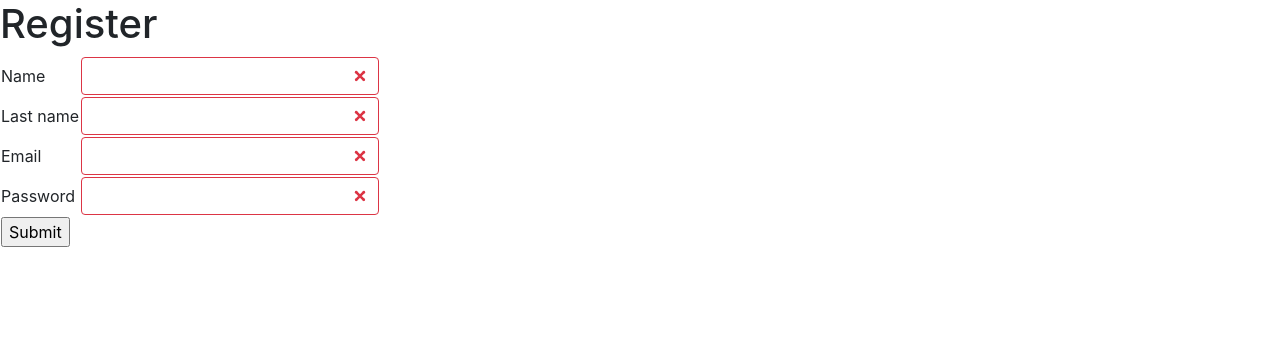
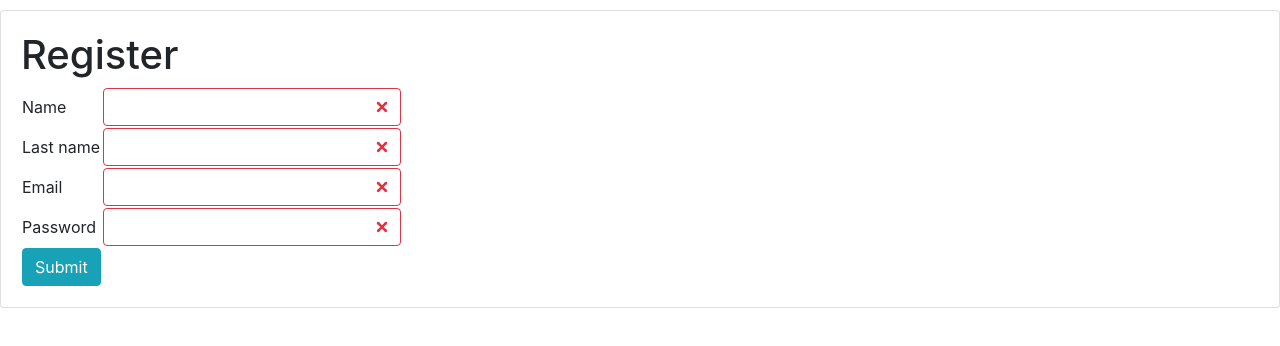
Before and after one commit to timko7/BSEP_front, an Angular app in the folder APM/: page /registracija in a window 1280 px wide. Shown: the top 346 px of the page. Built offline with nearby package versions, Linux system fonts and the light colour scheme.

Commit message:
Card layout za reg. i login

```diff
--- a/APM/src/app/login/login.html
+++ b/APM/src/app/login/login.html
@@ -1,5 +1,5 @@
-<html>
-    <body>
+<div class='card'>
+    <div class='card-body'>
     <h1>Log in</h1>
     <form (ngSubmit)="login()" #pacijentForm="ngForm">
         <table>
@@ -21,9 +21,9 @@
                     </tr>
 
                             <tr>
-                            <td><input type="submit" value="Submit"></td>
+                            <td><input class="btn btn-info" type="submit" value="Submit"></td>
                                 </tr>
         </table>
     </form>
-  </body>
-</html>
+    </div>
+</div>
--- a/APM/src/app/registacija/registracija.html
+++ b/APM/src/app/registacija/registracija.html
@@ -1,5 +1,5 @@
-<html>
-    <body>
+<div class='card'>
+    <div class='card-body'>
     <h1>Register</h1>
     <form (ngSubmit)="onSubmit()" #pacijentForm="ngForm">
         <table>
@@ -39,9 +39,9 @@
                     </tr>
 
                             <tr>
-                            <td><input type="submit" value="Submit"></td>
+                            <td><input class="btn btn-info" type="submit" value="Submit"></td>
                                 </tr>
         </table>
     </form>
-  </body>
-</html>
+    </div>
+</div>
```
